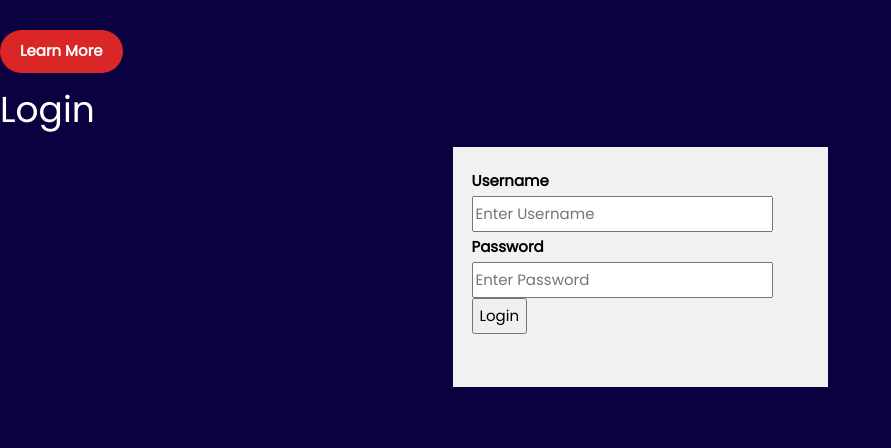
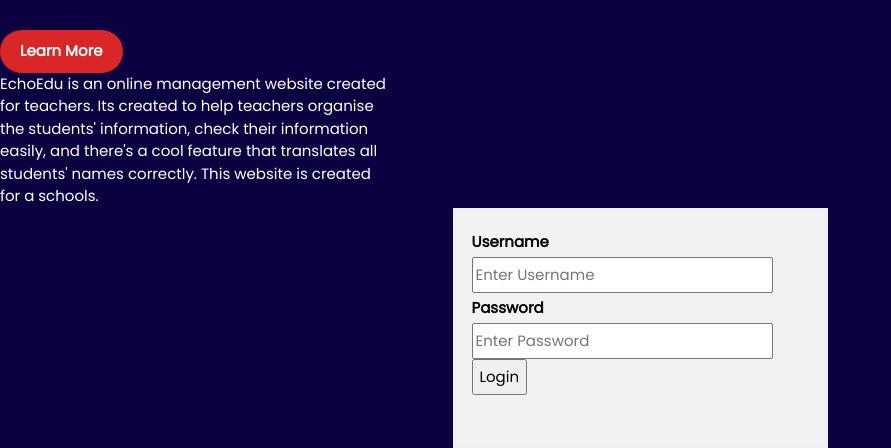
Before and after one commit to AntonDLRC/Student-Management-System, a Flask app: page / in a window 1280 px wide. Shown: the part 92-540 px from the top of the page, without its empty margins (0-891 px from the left). Run offline with Flask 3, Linux system fonts and the light colour scheme.

Commit message:
added the introduction message in the home page html

```diff
--- a/templates/home.html
+++ b/templates/home.html
@@ -20,8 +20,14 @@
 <button class="btn">Learn More</button>
 
 
-
-<h1> Login </h1>
+<div class="introduction-message">
+    <h3> EchoEdu is an online management website created <br>
+    for teachers. Its created to help teachers organise <br>
+    the students' information, check their information <br>
+    easily, and there's a cool feature that translates all <br>
+    students' names correctly. This website is created <br>
+    for a schools. </h3>
+</div>
 
 <div class ="login">
         <form action="/login" method="post">
```
